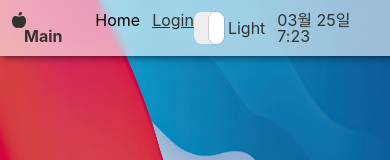
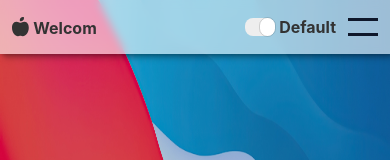
Before and after one commit to GoodPart/24_pp, a React (Create React App) app: page /login in a window 390 px wide. Shown: the top 160 px of the page. Built offline with nearby package versions, Linux system fonts and the light colour scheme; a web font is replaced by a local one.

Commit message:
모바일 1차 대응 완료, 로그인 쿠키 작업 수정

```diff
--- a/src/App.js
+++ b/src/App.js
@@ -53,10 +53,11 @@ function App() {
     'news_technology'
   ]);
   const setCookie = (name, value, expTime) => {
+
     setCookie1(name, value, {
       path: "/",
       source: "/",
-      expires: new Date(Date.now() + expTime * 1000),
+      // expires: new Date(Date.now() + expTime * 1000),// exp 시간 임시 제거
     })
   }
 
--- a/src/Home.js
+++ b/src/Home.js
@@ -1,4 +1,5 @@
 import React, { useState, useEffect } from "react";
+import { Navigate, useNavigate } from "react-router-dom";
 import { PanelWrapper, PanelFlexInnerWrap, PanelFlx, ExpandedPanel, DetailPanel } from "./components/panel";
 import Buttons from "./components/widget/w_buttons";
 import WidgetProfile, { Heading01, WidgetProfileDesc } from "./components/widget/w_profil";
@@ -205,15 +206,24 @@ function Home({ themeChange, testAction, testState, cookieTool }) {
     setLoading(false)
   }
 
+  const navigate = useNavigate();
   useEffect(() => {
-    cookieTool.getCookie("userId") != undefined ? setIsAuth({
-      state: true,
-      userId: cookieTool.getCookie("userId")
-    }) : setIsAuth({
-      state: false,
-      value : ""
-    })
 
+    console.log('-->',cookieTool.getCookie("userId") === undefined)
+    if (cookieTool.getCookie("userId") === undefined) {
+      navigate("/login");
+      setIsAuth({
+        state: false,
+        value: ""
+      })
+
+    } else {
+      setIsAuth({
+        state: true,
+        userId: cookieTool.getCookie("userId")
+      })
+
+    }
 
     fetchNews(news.category)
 
--- a/src/assets/style/common.scss
+++ b/src/assets/style/common.scss
@@ -309,6 +309,12 @@ body,
   }
 }
 @media (max-width: 767px) {
+  .navigator {
+    .hamberger {
+      display: block !important;
+    }
+
+  }
   .profile .app_use_info + div {
     height: 200px;
   }
--- a/src/components/navigator.js
+++ b/src/components/navigator.js
@@ -27,6 +27,7 @@ export function Navigation({ themeChange, themeMode, isAuth, cookieTool }) {
             : new Date().getSeconds();
 
     const [timer, setTimer] = useState("00:00:00");
+    const [menuToggle, setMenuToggle] = useState(false);
 
     const currentTimer = () => {
         const date = new Date();
@@ -43,11 +44,10 @@ export function Navigation({ themeChange, themeMode, isAuth, cookieTool }) {
     startTimer();
 
     useEffect(() => {
-        // cookieTool.getCookie("userId")
     }, [])
     return (
         <PanelWrapper className='navigator'>
-            <PanelFlexInnerWrap $direction={"row"} className={"navigator"} $expanded={true}>
+            <PanelFlexInnerWrap $direction={"row"} $expanded={true}>
                 <PanelFlx
                     flex={1}
                     height={'auto'}
@@ -58,25 +58,26 @@ export function Navigation({ themeChange, themeMode, isAuth, cookieTool }) {
 
                         <div className='navis'>
                             <div>
-                                <FontAwesomeIcon icon={faAppleAlt} /> <span>Main</span>
+                                <FontAwesomeIcon icon={faAppleAlt} /> <span>Welcom</span>
                             </div>
-                            <ul>
+                            <ul className={menuToggle ? "show" : ""}>
                                 <li>
                                     {
-                                        isAuth != undefined ? <Link to={ "/"}>Home</Link>  : "Home"
+                                        isAuth != undefined ? <Link to={ "/"} onClick={()=> setMenuToggle(false)}>Home</Link>  :<span>Home</span>
                                     }
                                 </li>
                                 <li>
                                     {
-                                    <Link to="/login">Login</Link>
+                                        <Link to="/login" onClick={() => setMenuToggle(false)}>Login</Link>
                                     }
                                 </li>
                             </ul>
                         </div>
                         <div className='functions'>
                             {/* <div>베터리</div> */}
-                            <div className='theme'><Toggle onclick={themeChange} state={themeMode} /> <span>{themeMode ? "Light" : "Dark"}</span></div>
-                            <div>{getMonth}월 {getDate}일 {getHour}:{getMin}</div>
+                            <div className='theme'><Toggle onclick={themeChange} state={themeMode} /> <span>{themeMode ? "Default" : "Dark"}</span></div>
+                            <div className='clock'>{getMonth}월 {getDate}일 {getHour}:{getMin}</div>
+                            <div className='hamberger' onClick={()=>setMenuToggle(!menuToggle) }></div>
                         </div>
                     </Wrapper>
                 </PanelFlx>
@@ -107,6 +108,14 @@ const Wrapper = styled.div`
         display: flex;
         gap: 12px;
 
+        li span {
+            display: flex;
+            padding: 12px;
+            color: ${props => props.theme.textColor};
+            opacity : 0.4
+
+        }
+
         li a{
             color: ${props => props.theme.textColor};
         }
@@ -120,7 +129,81 @@ const Wrapper = styled.div`
             display : flex;
             gap: 4px;
             align-items: center;
+
         }
 
     }
+    .clock {
+        display: flex;
+        align-items: center;
+    }
+    .hamberger {
+        display: none;
+        position: relative;
+        width : 30px;
+        height: 30px;
+
+        &:after {
+            content: '';
+            position: absolute;
+            top: 6px;
+            left : 0;
+            width : 100%;
+            height: 3px;
+            background: ${props => props.theme.linearGradientColor};
+
+        }
+        &:before {
+            content: '';
+            position: absolute;
+            bottom: 6px;
+            left : 0;
+            width : 100%;
+            height: 3px;
+            background: ${props => props.theme.linearGradientColor};
+
+
+        }
+    }
+
+    @media (max-width: 767px) {
+        .navis {
+            align-items: center;
+
+            svg {
+                height :1.2em;
+            }
+            svg + span{
+                margin-left: 0px;
+            }
+        }
+        .theme span {
+            font-weight: 700;
+        }
+        .clock {
+            display: none;
+            font-weight: 700;
+        }
+        .navis ul {
+            display: none;
+            position: absolute;
+            top: 54px;
+            left: 50%;
+            transform: translateX(-50%);
+            padding: 12px 0;
+            flex-direction: column;
+            width: 100%;
+            background-color: ${props => props.theme.backgroundColorDepth2};
+
+            &.show {
+                display: block;
+            }
+
+            li a {
+                display: flex;
+                padding: 12px
+
+            }
+        }
+    }
 `
--- a/src/components/widget/news/news.js
+++ b/src/components/widget/news/news.js
@@ -74,4 +74,11 @@ const Item = styled.button`
 
     }
    }
+
+   @media (max-width: 767px) {
+        padding: .7rem 0 !important;
+        div {
+            font-size : 14px;
+        }
+    }
 `
--- a/src/components/widget/systemalert/w_alert.js
+++ b/src/components/widget/systemalert/w_alert.js
@@ -69,12 +69,16 @@ export const Wrapper = styled.div`
         top: -200px;
         right: inherit;
         left: 50%;
-        width : 90%;
+        width : 95%;
         transform: translateX(-50%);
         animation-name: alertingMo;
 
         &.hide {
             animation-name: hidingMo;
+        }
+
+        .company_icon {
+            width: 50px;
         }
     }
 
@@ -184,12 +188,12 @@ export const Wrapper = styled.div`
             top: -200px;
         }
         100% {
-            top: 52px;
+            top: 70px;
         }
     }
     @keyframes hidingMo {
         0% {
-            top : 52px;
+            top : 70px;
         }
         100% {
             top : -200px;
--- a/src/components/widget/w_toggle.js
+++ b/src/components/widget/w_toggle.js
@@ -39,4 +39,8 @@ export const Wrapper = styled.div`
         outline: 1px solid ${props=> props.theme.borderColor};
     }
 
+
+    @media (max-width: 767px) {
+        height: 60%;
+    }
 `
```
